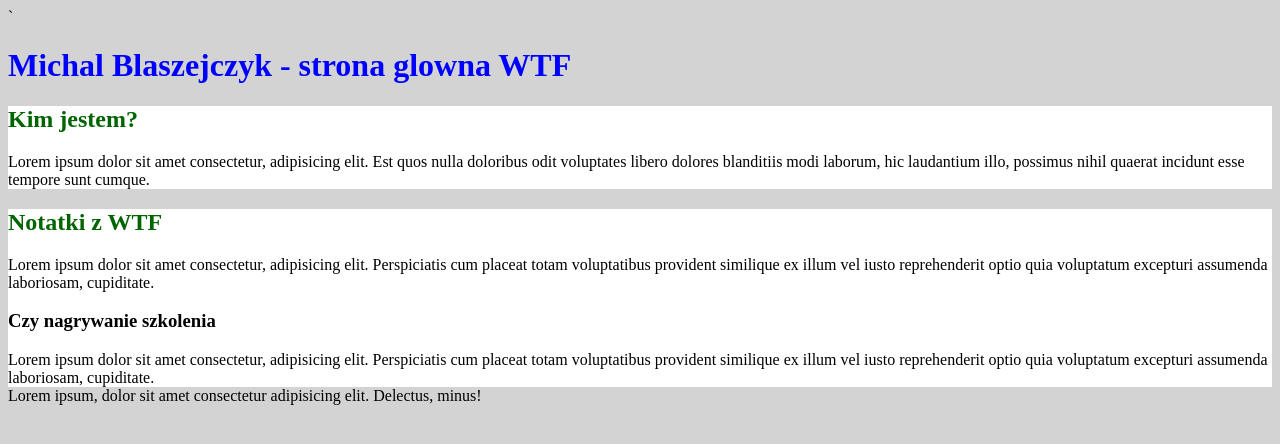
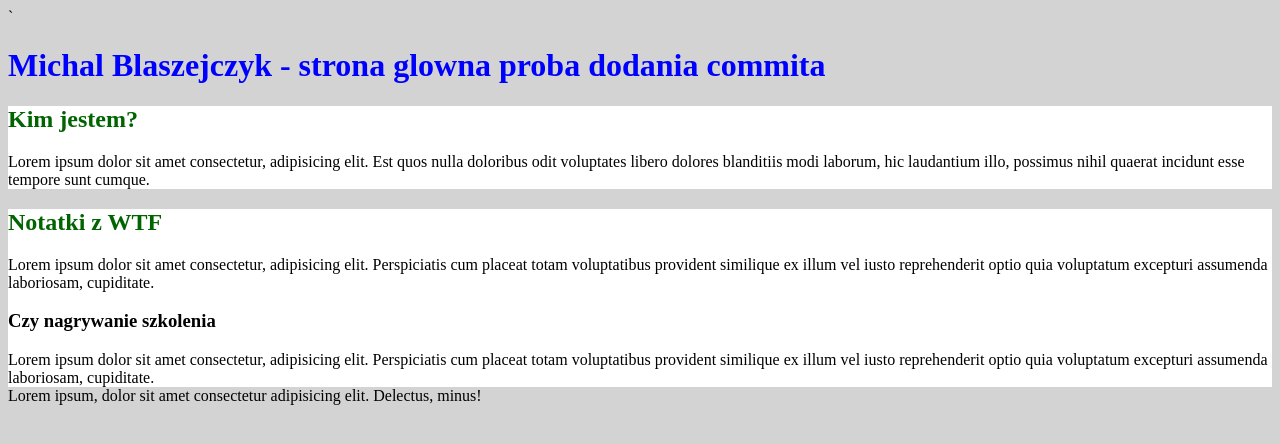
Before and after one commit to Michal-Blazejczyk/homepage, a plain HTML site: page index.html in a window 1280 px wide. Drawn offline with Linux system fonts and the light colour scheme.

Commit message:
new heading content again

```diff
--- a/index.html
+++ b/index.html
@@ -10,7 +10,7 @@
     <main>
 
         <header>
-            <h1>Michal Blaszejczyk - strona glowna WTF</h1>
+            <h1>Michal Blaszejczyk - strona glowna proba dodania commita</h1>
         </header>
 
         <section>
```
Also changed, not shown: style.css (line endings or trailing spaces).
